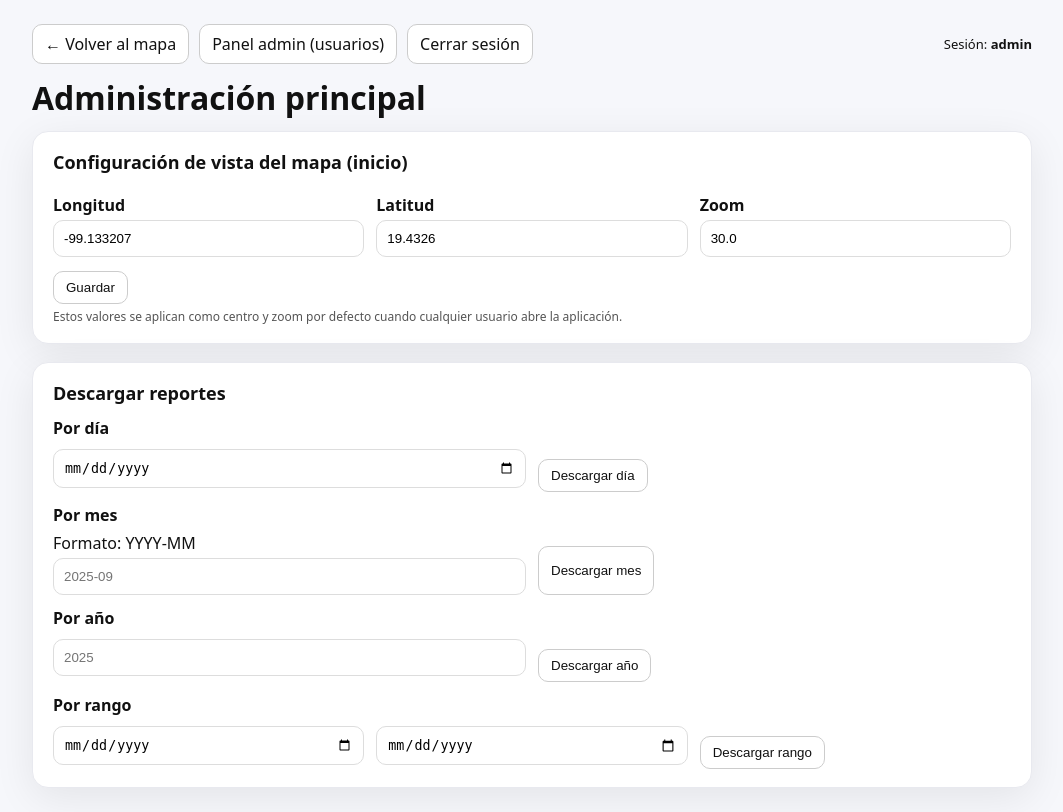
After one commit to AELD73/Mapa_Cartografico, a Flask app: page /admin/main in a window 1280 px wide. The commit adds this page. Shown: the whole page, without its empty margins (108-1171 px from the left). Run offline with Flask 3, Linux system fonts and the light colour scheme; a user stored in the database is signed in; data comes from the database, SQL or seed files in the repository; both versions use the stored data as it was after the commit.

Commit message:
cambios provicionales

```diff
--- a/app.py
+++ b/app.py
@@ -3,8 +3,8 @@ import sqlite3
 from datetime import datetime
 from functools import wraps
 from io import BytesIO
+
 import pandas as pd
-
 from flask import (
     Flask, render_template, request, jsonify, send_file, g,
     redirect, url_for, session, flash
@@ -34,7 +34,7 @@ def close_db(exception):
 
 def init_db():
     db = get_db()
-    # Tabla de pines
+    # Pines
     db.execute("""
         CREATE TABLE IF NOT EXISTS pins (
             id INTEGER PRIMARY KEY AUTOINCREMENT,
@@ -45,7 +45,7 @@ def init_db():
             creado_en TEXT NOT NULL
         )
     """)
-    # Tabla de usuarios con rol
+    # Usuarios
     db.execute("""
         CREATE TABLE IF NOT EXISTS users (
             id INTEGER PRIMARY KEY AUTOINCREMENT,
@@ -54,10 +54,20 @@ def init_db():
             role TEXT NOT NULL CHECK(role IN ('admin','user'))
         )
     """)
+    # Settings
+    db.execute("""
+        CREATE TABLE IF NOT EXISTS settings (
+            id INTEGER PRIMARY KEY CHECK (id = 1),
+            center_lon REAL NOT NULL DEFAULT -99.1332,
+            center_lat REAL NOT NULL DEFAULT 19.4326,
+            zoom REAL NOT NULL DEFAULT 12
+        )
+    """)
+    db.execute("INSERT OR IGNORE INTO settings (id) VALUES (1)")
     db.commit()
 
 # -----------------------
-# Decoradores de auth
+# Decoradores
 # -----------------------
 def login_required(f):
     @wraps(f)
@@ -81,20 +91,62 @@ def admin_required(f):
     return wrapper
 
 # -----------------------
-# Rutas
+# Rutas principales
 # -----------------------
 @app.route("/")
 def index():
     init_db()
     return render_template("index.html", user=session.get("username"), role=session.get("role"))
 
-# --- API pins públicas (colocar pines y verlos)
+# -----------------------
+# API Pines
+# -----------------------
 @app.route("/api/pins", methods=["GET"])
 def get_pins():
     db = get_db()
-    rows = db.execute("SELECT id, titulo, descripcion, lon, lat, creado_en FROM pins ORDER BY id DESC").fetchall()
-    data = [dict(r) for r in rows]
-    return jsonify(data), 200
+    q = "SELECT id, titulo, descripcion, lon, lat, creado_en FROM pins"
+    params, clauses = [], []
+
+    date_str = request.args.get("date")
+    start = request.args.get("start")
+    end = request.args.get("end")
+    month = request.args.get("month")
+    year  = request.args.get("year")
+
+    if date_str:
+        clauses.append("strftime('%Y-%m-%d', creado_en) = ?")
+        try: params.append(datetime.fromisoformat(date_str).date().isoformat())
+        except ValueError: return jsonify({"error": "date inválida (YYYY-MM-DD)"}), 400
+
+    if month:
+        try:
+            y, m = month.split("-")
+            datetime(int(y), int(m), 1)
+        except Exception:
+            return jsonify({"error": "month inválido (YYYY-MM)"}), 400
+        clauses.append("strftime('%Y-%m', creado_en) = ?")
+        params.append(month)
+
+    if year:
+        if not (year.isdigit() and len(year) == 4):
+            return jsonify({"error": "year inválido (YYYY)"}), 400
+        clauses.append("strftime('%Y', creado_en) = ?")
+        params.append(year)
+
+    if start or end:
+        if start:
+            try: datetime.fromisoformat(start)
+            except ValueError: return jsonify({"error": "start inválida (YYYY-MM-DD)"}), 400
+            clauses.append("date(creado_en) >= ?"); params.append(start)
+        if end:
+            try: datetime.fromisoformat(end)
+            except ValueError: return jsonify({"error": "end inválida (YYYY-MM-DD)"}), 400
+            clauses.append("date(creado_en) <= ?"); params.append(end)
+
+    if clauses: q += " WHERE " + " AND ".join(clauses)
+    q += " ORDER BY id DESC"
+    rows = db.execute(q, params).fetchall()
+    return jsonify([dict(r) for r in rows]), 200
 
 @app.route("/api/pins", methods=["POST"])
 def add_pin():
@@ -113,45 +165,148 @@ def add_pin():
         (titulo, descripcion, float(lon), float(lat), datetime.now().isoformat(timespec="seconds"))
     )
     db.commit()
-
     new_id = db.execute("SELECT last_insert_rowid() AS id").fetchone()["id"]
     return jsonify({"ok": True, "id": new_id}), 201
 
-# --- Exportar Excel (solo admin)
+# -----------------------
+# API Settings
+# -----------------------
+@app.route("/api/settings", methods=["GET"])
+def get_settings():
+    db = get_db()
+    row = db.execute("SELECT center_lon, center_lat, zoom FROM settings WHERE id=1").fetchone()
+    return jsonify(dict(row)), 200
+
+@app.route("/api/settings", methods=["POST"])
+@admin_required
+def save_settings():
+    data = request.get_json(force=True)
+    try:
+        lon = float(data.get("center_lon"))
+        lat = float(data.get("center_lat"))
+        zoom = float(data.get("zoom"))
+    except (TypeError, ValueError):
+        return jsonify({"error": "Valores inválidos"}), 400
+
+    db = get_db()
+    db.execute("UPDATE settings SET center_lon=?, center_lat=?, zoom=? WHERE id=1", (lon, lat, zoom))
+    db.commit()
+    return jsonify({"ok": True}), 200
+
+# -----------------------
+# Exportar Excel
+# -----------------------
 @app.route("/exportar/excel", methods=["GET"])
 @admin_required
 def export_excel():
     db = get_db()
-    df = pd.read_sql_query("SELECT id, titulo, descripcion, lon, lat, creado_en FROM pins ORDER BY id", db)
+    date_str = request.args.get("date")
+    start = request.args.get("start")
+    end = request.args.get("end")
+    month = request.args.get("month")
+    year  = request.args.get("year")
+
+    base = "SELECT id, titulo, descripcion, lon, lat, creado_en FROM pins"
+    params, clauses = [], []
+
+    if date_str:
+        try: datetime.fromisoformat(date_str)
+        except ValueError: return "date inválida (YYYY-MM-DD)", 400
+        clauses.append("strftime('%Y-%m-%d', creado_en) = ?"); params.append(date_str)
+
+    if month:
+        try:
+            y, m = month.split("-")
+            datetime(int(y), int(m), 1)
+        except Exception:
+            return "month inválido (YYYY-MM)", 400
+        clauses.append("strftime('%Y-%m', creado_en) = ?"); params.append(month)
+
+    if year:
+        if not (year.isdigit() and len(year) == 4):
+            return "year inválido (YYYY)", 400
+        clauses.append("strftime('%Y', creado_en) = ?"); params.append(year)
+
+    if start or end:
+        if start:
+            try: datetime.fromisoformat(start)
+            except ValueError: return "start inválida (YYYY-MM-DD)", 400
+            clauses.append("date(creado_en) >= ?"); params.append(start)
+        if end:
+            try: datetime.fromisoformat(end)
+            except ValueError: return "end inválida (YYYY-MM-DD)", 400
+            clauses.append("date(creado_en) <= ?"); params.append(end)
+
+    where = (" WHERE " + " AND ".join(clauses)) if clauses else ""
+    df = pd.read_sql_query(base + where + " ORDER BY id", db, params=params)
 
     output = BytesIO()
     with pd.ExcelWriter(output, engine="xlsxwriter") as writer:
         df.to_excel(writer, sheet_name="Pines", index=False)
-        wb = writer.book
         ws = writer.sheets["Pines"]
-        for idx, col in enumerate(df.columns):
-            max_len = max([len(str(x)) for x in df[col].astype(str).values] + [len(col)])
-            ws.set_column(idx, idx, min(max_len + 2, 40))
+        for i, col in enumerate(df.columns):
+            width = min(max([len(str(x)) for x in df[col].astype(str).values] + [len(col)]) + 2, 40)
+            ws.set_column(i, i, width)
     output.seek(0)
 
-    filename = f"pines_{datetime.now().strftime('%Y%m%d_%H%M%S')}.xlsx"
+    kind = (
+        f"dia_{date_str}" if date_str else
+        f"mes_{month}" if month else
+        f"anio_{year}" if year else
+        (f"{start}_a_{end}" if (start or end) else "todo")
+    )
+    filename = f"pines_{kind}_{datetime.now().strftime('%Y%m%d_%H%M%S')}.xlsx"
     return send_file(output, as_attachment=True, download_name=filename,
                      mimetype="application/vnd.openxmlformats-officedocument.spreadsheetml.sheet")
 
-# --- Auth: registro admin, login, logout
+# -----------------------
+# Vistas de administración
+# -----------------------
+@app.route("/admin")
+@admin_required
+def admin_panel():
+    db = get_db()
+    admins = db.execute("SELECT id, username FROM users WHERE role='admin' ORDER BY username").fetchall()
+    s = db.execute("SELECT center_lon, center_lat, zoom FROM settings WHERE id=1").fetchone()
+    return render_template("admin_panel.html", admins=admins, settings=s)
+
+@app.route("/admin/create", methods=["POST"])
+@admin_required
+def admin_create():
+    username = (request.form.get("username") or "").strip()
+    password = request.form.get("password") or ""
+    if not username or not password:
+        flash("Usuario y contraseña son obligatorios.", "error")
+        return redirect(url_for("admin_panel"))
+    pw_hash = generate_password_hash(password)
+    db = get_db()
+    try:
+        db.execute("INSERT INTO users (username, password_hash, role) VALUES (?,?,?)",
+                   (username, pw_hash, "admin"))
+        db.commit()
+        flash("Administrador creado.", "ok")
+    except sqlite3.IntegrityError:
+        flash("Ese usuario ya existe.", "error")
+    return redirect(url_for("admin_panel"))
+
+@app.route("/admin/main")
+@admin_required
+def main_admin():
+    db = get_db()
+    s = db.execute("SELECT center_lon, center_lat, zoom FROM settings WHERE id=1").fetchone()
+    return render_template("main_admin.html", settings=s, user=session.get("username"))
+
+# -----------------------
+# Registro/Login
+# -----------------------
 @app.route("/admin/registro", methods=["GET", "POST"])
 def admin_register():
-    """
-    Registra un ADMIN. Política:
-      - Si NO existe ningún admin, cualquiera puede crear el primero.
-      - Si ya existe admin, solo un admin logueado puede crear más admins.
-    """
     init_db()
     db = get_db()
     existing_admin = db.execute("SELECT COUNT(1) c FROM users WHERE role='admin'").fetchone()["c"]
 
     if existing_admin > 0 and session.get("role") != "admin":
-        flash("Ya existe un administrador. Pídele que te cree una cuenta o inicia sesión.", "warn")
+        flash("Ya existe un administrador. Inicia sesión o pide alta.", "warn")
         return redirect(url_for("login"))
 
     if request.method == "POST":
@@ -163,12 +318,10 @@ def admin_register():
 
         pw_hash = generate_password_hash(password)
         try:
-            db.execute(
-                "INSERT INTO users (username, password_hash, role) VALUES (?,?,?)",
-                (username, pw_hash, "admin")
-            )
+            db.execute("INSERT INTO users (username, password_hash, role) VALUES (?,?,?)",
+                       (username, pw_hash, "admin"))
             db.commit()
-            flash("Administrador creado correctamente. Ahora puedes iniciar sesión.", "ok")
+            flash("Administrador creado. Ya puedes iniciar sesión.", "ok")
             return redirect(url_for("login"))
         except sqlite3.IntegrityError:
             flash("Ese usuario ya existe.", "error")
@@ -202,5 +355,8 @@ def logout():
     flash("Sesión cerrada.", "ok")
     return redirect(url_for("index"))
 
+# -----------------------
+# Main
+# -----------------------
 if __name__ == "__main__":
     app.run(host="0.0.0.0", port=3000, debug=True)
--- /dev/null
+++ b/templates/main_admin.html
@@ -0,0 +1,145 @@
+<!doctype html>
+<html lang="es">
+<head>
+  <meta charset="utf-8" />
+  <title>Administración principal</title>
+  <meta name="viewport" content="width=device-width, initial-scale=1" />
+  <style>
+    :root { --card-bg:#fff; --muted:#f6f7fb; --border:#e8e9ef; }
+    body { font-family: system-ui, Arial; margin:0; background: var(--muted); color:#111; }
+    .wrap { max-width: 1000px; margin: 24px auto; padding: 0 16px; }
+    .topbar { display:flex; gap:10px; align-items:center; margin-bottom: 12px; }
+    .btn {
+      display:inline-block; padding:8px 12px; border-radius:10px; border:1px solid #ccc;
+      background:#fff; color:#111; text-decoration:none; cursor:pointer;
+    }
+    .card {
+      background: var(--card-bg); border-radius: 16px; box-shadow: 0 10px 40px rgba(0,0,0,.08);
+      padding: 18px 20px; margin-bottom: 18px; border: 1px solid var(--border);
+    }
+    h1 { margin: 6px 0 12px; }
+    h2 { margin: 0 0 10px; font-size: 18px; }
+    label { display:block; margin-top:10px; font-weight:600; }
+    input, select {
+      width:100%; padding:10px; border:1px solid #ddd; border-radius:10px; margin-top:4px; box-sizing:border-box;
+      background:#fff;
+    }
+    .row { display:flex; gap:12px; flex-wrap:wrap; }
+    .row > div { flex:1 1 170px; min-width: 170px; }
+    .actions { margin-top:14px; display:flex; gap:10px; flex-wrap:wrap; }
+    .hint { color:#555; font-size:12px; margin-top:4px; }
+    .section-title { font-weight:700; margin: 12px 0 6px; }
+  </style>
+</head>
+<body>
+  <div class="wrap">
+    <div class="topbar">
+      <a class="btn" href="{{ url_for('index') }}">← Volver al mapa</a>
+      <a class="btn" href="{{ url_for('admin_panel') }}">Panel admin (usuarios)</a>
+      <a class="btn" href="{{ url_for('logout') }}">Cerrar sesión</a>
+      <div style="margin-left:auto; font-size:13px;">Sesión: <strong>{{ user }}</strong></div>
+    </div>
+
+    <h1>Administración principal</h1>
+
+    <!-- Configuración de mapa -->
+    <div class="card">
+      <h2>Configuración de vista del mapa (inicio)</h2>
+      <div class="row">
+        <div>
+          <label>Longitud</label>
+          <input id="lon" type="number" step="0.000001" value="{{ settings.center_lon }}">
+        </div>
+        <div>
+          <label>Latitud</label>
+          <input id="lat" type="number" step="0.000001" value="{{ settings.center_lat }}">
+        </div>
+        <div>
+          <label>Zoom</label>
+          <input id="zoom" type="number" step="0.1" value="{{ settings.zoom }}">
+        </div>
+      </div>
+      <div class="actions">
+        <button class="btn" onclick="guardarSettings()">Guardar</button>
+      </div>
+      <div class="hint">Estos valores se aplican como centro y zoom por defecto cuando cualquier usuario abre la aplicación.</div>
+    </div>
+
+    <!-- Descargas -->
+    <div class="card">
+      <h2>Descargar reportes</h2>
+
+      <div class="section-title">Por día</div>
+      <div class="row">
+        <div><input type="date" id="day"></div>
+        <div class="actions"><button class="btn" onclick="descargarDia()">Descargar día</button></div>
+      </div>
+
+      <div class="section-title">Por mes</div>
+      <div class="row">
+        <div>
+          <!-- input month no es soportado en todos los navegadores; fallback con text -->
+          <label style="font-weight:400;margin-top:0;">Formato: YYYY-MM</label>
+          <input type="text" id="month" placeholder="2025-09" pattern="\\d{4}-\\d{2}">
+        </div>
+        <div class="actions"><button class="btn" onclick="descargarMes()">Descargar mes</button></div>
+      </div>
+
+      <div class="section-title">Por año</div>
+      <div class="row">
+        <div><input type="number" id="year" placeholder="2025" min="2000" max="2100" step="1"></div>
+        <div class="actions"><button class="btn" onclick="descargarAnio()">Descargar año</button></div>
+      </div>
+
+      <div class="section-title">Por rango</div>
+      <div class="row">
+        <div><input type="date" id="rStart"></div>
+        <div><input type="date" id="rEnd"></div>
+        <div class="actions"><button class="btn" onclick="descargarRango()">Descargar rango</button></div>
+      </div>
+    </div>
+  </div>
+
+  <script>
+    async function guardarSettings() {
+      const body = {
+        center_lon: parseFloat(document.getElementById('lon').value),
+        center_lat: parseFloat(document.getElementById('lat').value),
+        zoom: parseFloat(document.getElementById('zoom').value)
+      };
+      const r = await fetch('/api/settings', {
+        method: 'POST',
+        headers: { 'Content-Type': 'application/json' },
+        body: JSON.stringify(body)
+      });
+      if (r.ok) alert('Configuración guardada');
+      else alert('No se pudo guardar');
+    }
+
+    function descargarDia() {
+      const d = document.getElementById('day').value;
+      if (!d) return alert('Selecciona una fecha (día)');
+      location.href = '/exportar/excel?date=' + d;
+    }
+    function descargarMes() {
+      const m = document.getElementById('month').value;
+      if (!/^\d{4}-\d{2}$/.test(m)) return alert('Mes inválido. Usa YYYY-MM');
+      location.href = '/exportar/excel?month=' + m;
+    }
+    function descargarAnio() {
+      const y = document.getElementById('year').value;
+      if (!/^\d{4}$/.test(y)) return alert('Año inválido. Usa YYYY');
+      location.href = '/exportar/excel?year=' + y;
+    }
+    function descargarRango() {
+      const a = document.getElementById('rStart').value;
+      const b = document.getElementById('rEnd').value;
+      if (!a && !b) return alert('Selecciona al menos una fecha');
+      const qs = new URLSearchParams();
+      if (a) qs.set('start', a);
+      if (b) qs.set('end', b);
+      location.href = '/exportar/excel?' + qs.toString();
+    }
+  </script>
+</body>
+</html>
```
Also changed, not shown: templates/admin_panel.html (added, +102 -0 lines), templates/index.html (+69 -42 lines), pines.db.
